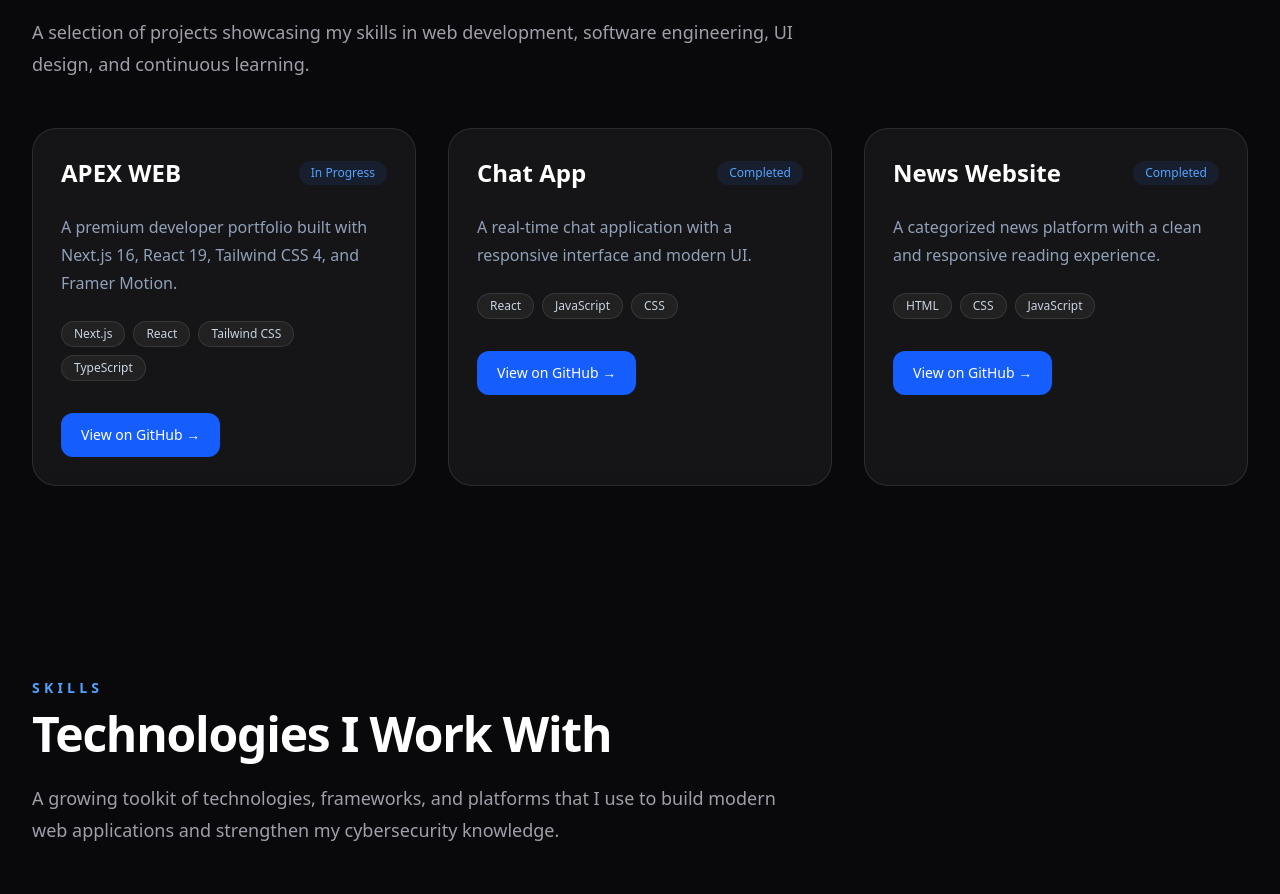
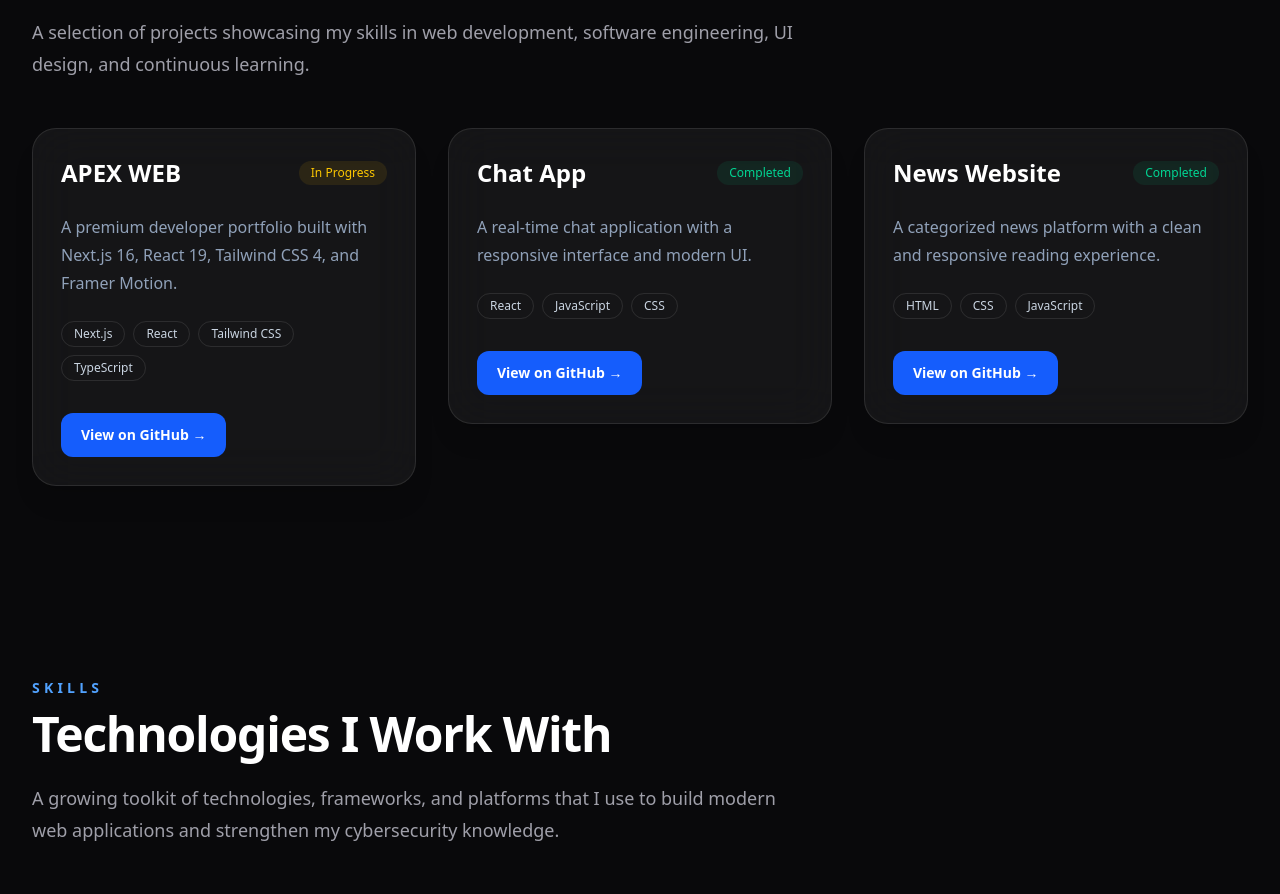
Before and after one commit to Aaditya-verma-123/apex-web, a Next.js app: page / in a window 1280 px wide. Shown: the part 1526-2420 px from the top of the page. Built offline with nearby package versions, Linux system fonts and the light colour scheme.

Commit message:
refactor(ui): build reusable design system components

```diff
--- a/components/home/FeaturedProjects.tsx
+++ b/components/home/FeaturedProjects.tsx
@@ -1,5 +1,6 @@
 import Link from "next/link";
 import { projects } from "@/data/projects";
+import ProjectCard from "@/components/ui/ProjectCard";
 import SectionTitle from "@/components/ui/SectionTitle";
 
 export default function FeaturedProjects() {
@@ -15,51 +16,11 @@ export default function FeaturedProjects() {
       {/* Projects Grid */}
       <div className="grid gap-8 lg:grid-cols-3">
         {projects.map((project) => (
-          <article
-            key={project.title}
-            className="group rounded-3xl border border-white/10 bg-white/5 p-7 backdrop-blur transition-all duration-300 hover:-translate-y-2 hover:border-blue-500/40 hover:bg-white/10"
-          >
-            {/* Header */}
-            <div className="mb-6 flex items-center justify-between">
-              <h3 className="text-2xl font-semibold text-white">
-                {project.title}
-              </h3>
-
-              <span className="rounded-full bg-blue-500/10 px-3 py-1 text-xs font-medium text-blue-400">
-                {project.status}
-              </span>
-            </div>
-
-            {/* Description */}
-            <p className="leading-7 text-slate-400">
-              {project.description}
-            </p>
-
-            {/* Tech Stack */}
-            <div className="mt-6 flex flex-wrap gap-2">
-              {project.tech.map((tech) => (
-                <span
-                  key={tech}
-                  className="rounded-full border border-white/10 bg-white/5 px-3 py-1 text-xs text-slate-300"
-                >
-                  {tech}
-                </span>
-              ))}
-            </div>
-
-            {/* Footer */}
-            <div className="mt-8 flex items-center justify-between">
-              <Link
-                href={project.github}
-                target="_blank"
-                rel="noopener noreferrer"
-                className="inline-flex rounded-xl bg-blue-600 px-5 py-3 text-sm font-medium text-white transition-colors duration-200 hover:bg-blue-500"
-              >
-                View on GitHub →
-              </Link>
-            </div>
-          </article>
-        ))}
+  <ProjectCard
+    key={project.title}
+    project={project}
+  />
+))}
       </div>
     </section>
   );
--- a/components/ui/Badge.tsx
+++ b/components/ui/Badge.tsx
@@ -0,0 +1,49 @@
+import { cn } from "@/lib/utils";
+
+type BadgeVariant =
+  | "default"
+  | "success"
+  | "warning"
+  | "info"
+  | "outline";
+
+interface BadgeProps {
+  children: React.ReactNode;
+  className?: string;
+  variant?: BadgeVariant;
+}
+
+const variants = {
+  default:
+    "bg-blue-500/10 text-blue-400",
+
+  success:
+    "bg-emerald-500/10 text-emerald-400",
+
+  warning:
+    "bg-yellow-500/10 text-yellow-400",
+
+  info:
+    "bg-cyan-500/10 text-cyan-400",
+
+  outline:
+    "border border-white/10 bg-transparent text-slate-300",
+};
+
+export default function Badge({
+  children,
+  variant = "default",
+  className,
+}: BadgeProps) {
+  return (
+    <span
+      className={cn(
+        "inline-flex items-center rounded-full px-3 py-1 text-xs font-medium",
+        variants[variant],
+        className
+      )}
+    >
+      {children}
+    </span>
+  );
+}
--- a/components/ui/Button.tsx
+++ b/components/ui/Button.tsx
@@ -1,16 +1,58 @@
 import { ButtonHTMLAttributes } from "react";
 import { cn } from "@/lib/utils";
 
-type ButtonProps = ButtonHTMLAttributes<HTMLButtonElement>;
+type ButtonVariant =
+  | "primary"
+  | "secondary"
+  | "outline"
+  | "ghost";
+
+type ButtonSize =
+  | "sm"
+  | "md"
+  | "lg";
+
+interface ButtonProps
+  extends ButtonHTMLAttributes<HTMLButtonElement> {
+  variant?: ButtonVariant;
+  size?: ButtonSize;
+}
+
+const variants = {
+  primary:
+    "bg-blue-600 text-white hover:bg-blue-500",
+
+  secondary:
+    "bg-white/10 text-white hover:bg-white/20",
+
+  outline:
+    "border border-blue-500/40 bg-transparent text-blue-400 hover:bg-blue-500/10",
+
+  ghost:
+    "bg-transparent text-slate-300 hover:bg-white/10 hover:text-white",
+};
+
+const sizes = {
+  sm: "h-9 px-4 text-sm",
+  md: "h-11 px-5 text-sm",
+  lg: "h-12 px-6 text-base",
+};
 
 export default function Button({
   className,
+  variant = "primary",
+  size = "md",
   ...props
 }: ButtonProps) {
   return (
     <button
       className={cn(
-        "inline-flex items-center justify-center rounded-xl bg-blue-600 px-5 py-3 text-sm font-semibold text-white transition-all duration-300 hover:bg-blue-500 hover:scale-[1.02] active:scale-95",
+        "inline-flex items-center justify-center rounded-xl font-semibold transition-all duration-300",
+        "focus:outline-none focus:ring-2 focus:ring-blue-500/40",
+        "disabled:pointer-events-none disabled:opacity-50",
+        "active:scale-95",
+        variants[variant],
+        sizes[size],
         className
       )}
       {...props}
--- a/components/ui/Card.tsx
+++ b/components/ui/Card.tsx
@@ -3,16 +3,20 @@ import { cn } from "@/lib/utils";
 type CardProps = {
   children: React.ReactNode;
   className?: string;
+  hover?: boolean;
 };
 
 export default function Card({
   children,
   className,
+  hover = true,
 }: CardProps) {
   return (
     <div
       className={cn(
-        "rounded-2xl border border-white/10 bg-white/5 backdrop-blur-sm p-6 transition-all duration-300 hover:border-blue-500/40",
+        "rounded-2xl border border-white/10 bg-white/5 p-6 backdrop-blur-sm",
+        hover &&
+          "transition-all duration-300 hover:-translate-y-1 hover:border-blue-500/40",
         className
       )}
     >
--- a/components/ui/GlassCard.tsx
+++ b/components/ui/GlassCard.tsx
@@ -0,0 +1,23 @@
+import Card from "./Card";
+import { cn } from "@/lib/utils";
+
+type GlassCardProps = {
+  children: React.ReactNode;
+  className?: string;
+};
+
+export default function GlassCard({
+  children,
+  className,
+}: GlassCardProps) {
+  return (
+    <Card
+      className={cn(
+        "bg-white/5 backdrop-blur-xl border-white/10 shadow-xl",
+        className
+      )}
+    >
+      {children}
+    </Card>
+  );
+}
--- a/components/ui/ProjectCard.tsx
+++ b/components/ui/ProjectCard.tsx
@@ -1,91 +1,74 @@
 "use client";
 
 import { motion } from "framer-motion";
-import Image from "next/image";
-import { ExternalLink } from "lucide-react";
-import { FaGithub } from "react-icons/fa";
+import Link from "next/link";
 
+import type { Project } from "@/data/projects";
+
+import GlassCard from "./GlassCard";
+import Badge from "./Badge";
+import Button from "./Button";
 
 type ProjectCardProps = {
-  title: string;
-  description: string;
-  technologies: string[];
-  image: string;
-  github?: string;
-  live?: string;
+  project: Project;
 };
 
-export default function ProjectCard({
-  title,
-  description,
-  technologies,
-  image,
-  github,
-  live,
-}: ProjectCardProps) {
+export default function ProjectCard({ project }: ProjectCardProps) {
+  const badgeVariant =
+    project.status === "Completed"
+      ? "success"
+      : project.status === "In Progress"
+      ? "warning"
+      : "info";
+
   return (
     <motion.div
-      whileHover={{
-  y: -10,
-  scale: 1.02,
-}}
+      whileHover={{ y: -8 }}
       transition={{ duration: 0.25 }}
-      className="group overflow-hidden rounded-3xl border border-white/10 bg-zinc-900/60 backdrop-blur-xl transition-all duration-300 hover:border-cyan-400/40 hover:shadow-[0_0_40px_rgba(34,211,238,0.15)]"
     >
-      <div className="group relative h-60 overflow-hidden">
-  <Image
-    src={image}
-    alt={title}
-    fill
-    className="object-cover transition duration-500 group-hover:scale-110"
-  />
+      <GlassCard className="group rounded-3xl p-7 transition-all duration-300 hover:border-blue-500/40 hover:bg-white/10">
+        {/* Header */}
+        <div className="mb-6 flex items-center justify-between gap-4">
+          <h3 className="text-2xl font-semibold text-white">
+            {project.title}
+          </h3>
 
-  <div className="absolute inset-0 bg-gradient-to-t from-zinc-900 via-zinc-900/20 to-transparent" />
-</div>
-
-      <div className="space-y-5 p-6">
-        <div>
-          <h3 className="text-2xl font-bold">{title}</h3>
-          <p className="mt-3 text-zinc-400">{description}</p>
+          <Badge variant={badgeVariant}>
+            {project.status}
+          </Badge>
         </div>
 
-        <div className="flex flex-wrap gap-2">
-          {technologies.map((tech) => (
-            <span
+        {/* Description */}
+        <p className="leading-7 text-slate-400">
+          {project.description}
+        </p>
+
+        {/* Tech Stack */}
+        <div className="mt-6 flex flex-wrap gap-2">
+          {project.tech.map((tech) => (
+            <Badge
               key={tech}
-              className="rounded-full border border-cyan-500/20 bg-cyan-500/10 px-3 py-1 text-xs font-medium text-cyan-300 transition hover:bg-cyan-500/20"
+              variant="outline"
+              className="transition-colors duration-200 hover:border-blue-500/40 hover:bg-blue-500/10 hover:text-blue-300"
             >
               {tech}
-            </span>
+            </Badge>
           ))}
         </div>
 
-        <div className="flex gap-3">
-          {live && (
-            <a
-              href={live}
-              target="_blank"
-              rel="noopener noreferrer"
-              className="flex items-center gap-2 rounded-xl border border-white/20 bg-white/5 px-4 py-2 transition hover:-translate-y-1 hover:bg-white/10"
-            >
-              <ExternalLink size={18} />
-              Live
-            </a>
-          )}
-
-          {github && (
-            <a
-              href={github}
-              target="_blank"
-              rel="noopener noreferrer"
-              className="flex items-center gap-2 rounded-xl bg-gradient-to-r from-cyan-500 to-blue-600 px-4 py-2 text-white transition hover:-translate-y-1 hover:shadow-lg hover:shadow-cyan-500/30"
-            >
-              <FaGithub className="text-lg" />
-              GitHub
-            </a>
-          )}
+        {/* Footer */}
+        <div className="mt-8">
+          <Link
+            href={project.github}
+            target="_blank"
+            rel="noopener noreferrer"
+          >
+            <Button>
+              View on GitHub →
+            </Button>
+          </Link>
         </div>
-      </div>
+      </GlassCard>
     </motion.div>
   );
 }
--- a/data/timeline.ts
+++ b/data/timeline.ts
@@ -0,0 +1,51 @@
+export interface TimelineItem {
+  year: string;
+  title: string;
+  description: string;
+  status: "completed" | "current" | "future";
+}
+
+export const timeline: TimelineItem[] = [
+  {
+    year: "2024",
+    title: "Completed Class X",
+    description:
+      "Successfully completed secondary education and developed a strong interest in technology and programming.",
+    status: "completed",
+  },
+  {
+    year: "2026",
+    title: "Completed Class XII (CBSE)",
+    description:
+      "Graduated with Computer Science while strengthening problem-solving and programming fundamentals.",
+    status: "completed",
+  },
+  {
+    year: "2026",
+    title: "Started IIT Madras BS Degree",
+    description:
+      "Began pursuing the BS Degree program to build a strong foundation in computer science and data science.",
+    status: "current",
+  },
+  {
+    year: "2026",
+    title: "Google Cybersecurity Professional Certificate",
+    description:
+      "Learning cybersecurity concepts including risk management, networking, Linux, Python, and security operations.",
+    status: "current",
+  },
+  {
+    year: "2026",
+    title: "Building APEX WEB",
+    description:
+      "Developing a modern developer portfolio using Next.js, React, TypeScript, Tailwind CSS, and Framer Motion.",
+    status: "current",
+  },
+  {
+    year: "Future",
+    title: "AI & Software Engineer",
+    description:
+      "Working toward becoming an AI engineer, cybersecurity professional, and building impactful software products.",
+    status: "future",
+  },
+];
```
